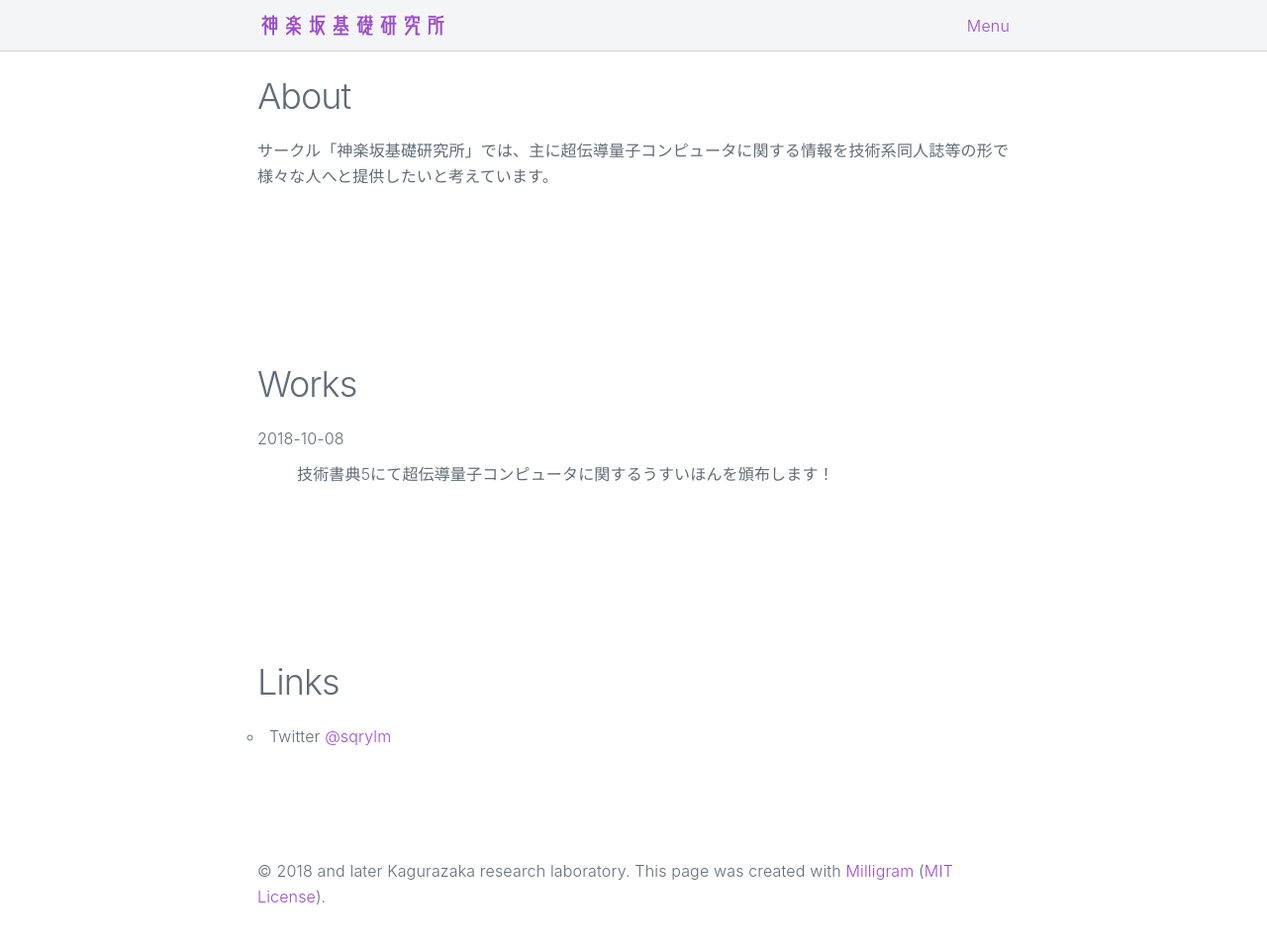
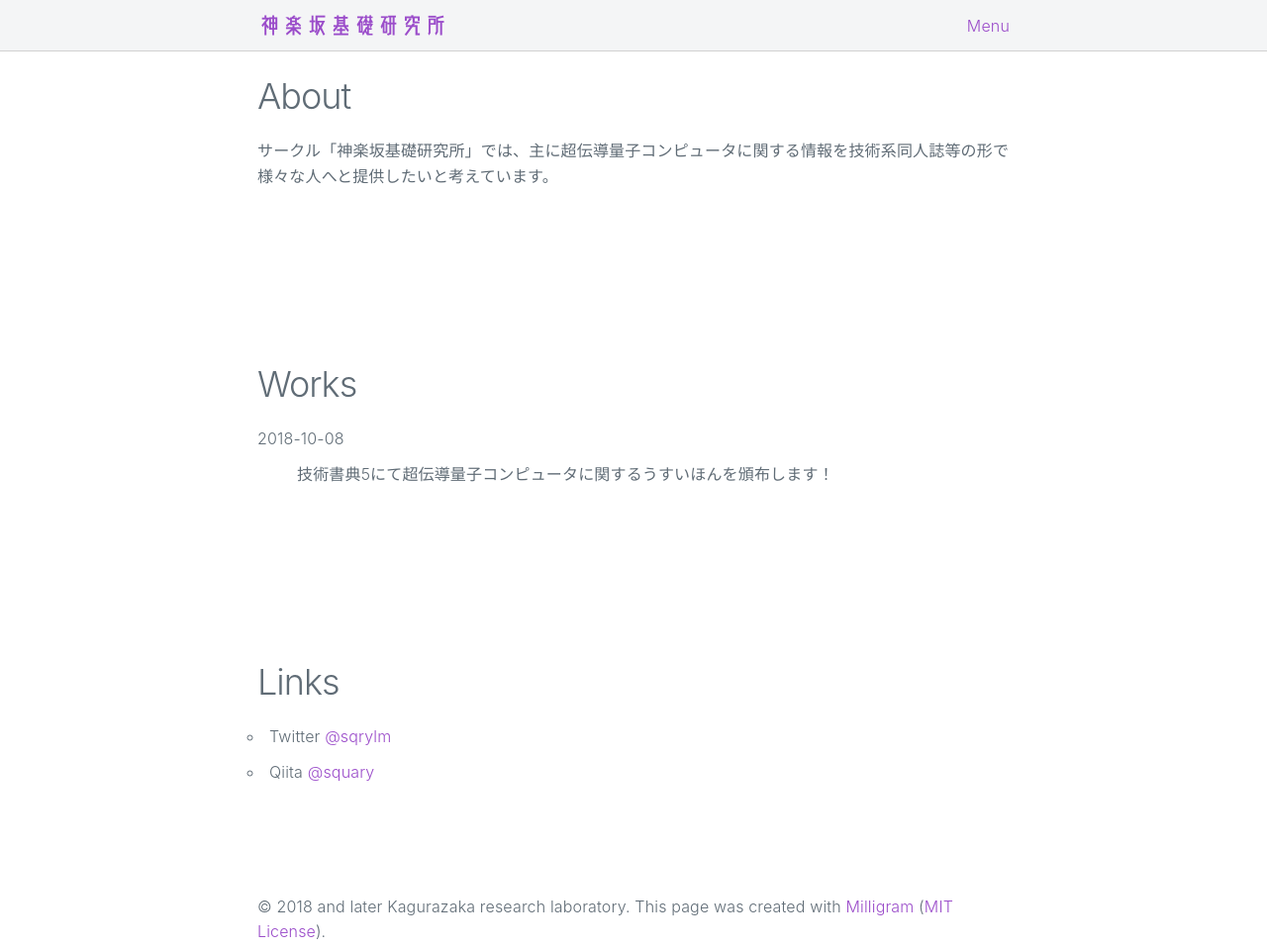
Before and after one commit to squarylium/squarylium.github.io, a plain HTML site: page index.html in a window 1280 px wide. Shown: the whole page at 99% size. Drawn offline with Linux system fonts and the light colour scheme.

Commit message:
add qiita link

```diff
--- a/index.html
+++ b/index.html
@@ -51,6 +51,7 @@
         <div class="row">
           <ul>
             <li>Twitter <a target="_blank" href="https://twitter.com/sqrylm" title="Twitter @sqrylm">@sqrylm</a>
+            <li>Qiita <a target="_blank" href="https://qiita.com/squary" title="Qiita @squary">@squary</a>
           </ul>
         </div>
       </section>
```
